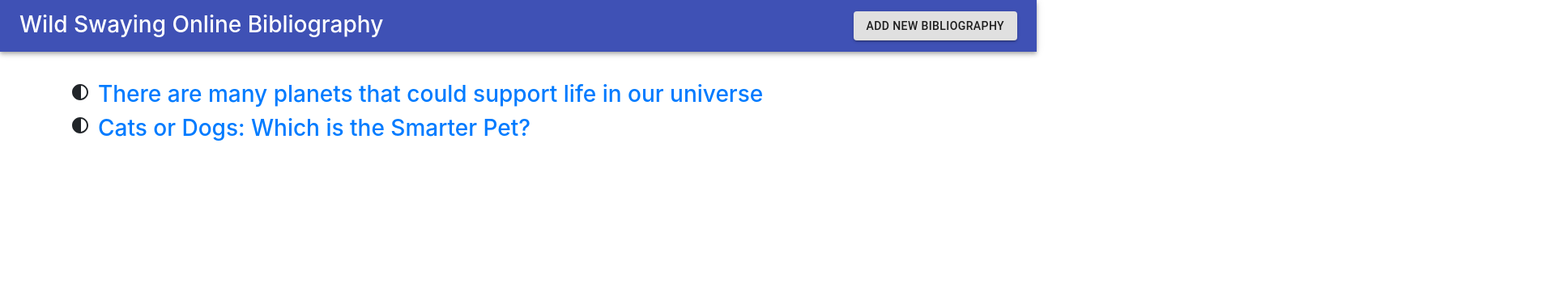
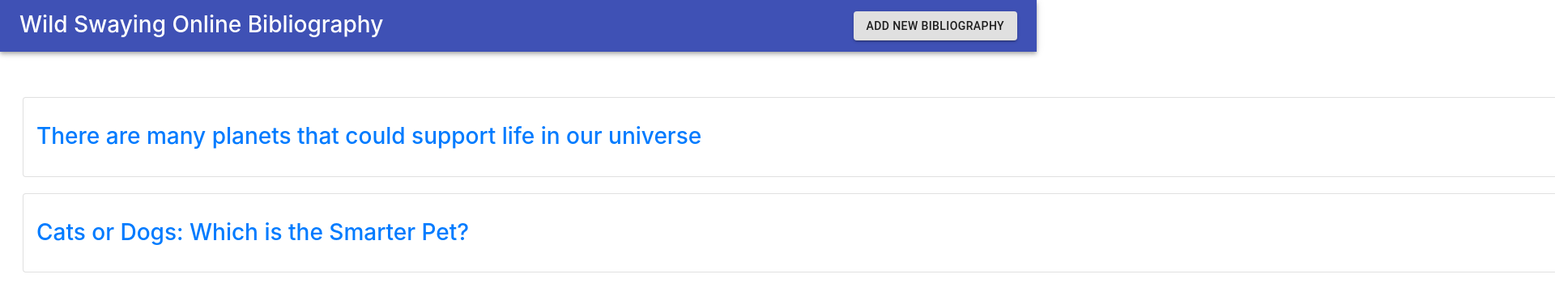
Before and after one commit to UWSocialComputing/Wild-Swaying-Goats-Project, a React (Create React App) app in the folder wild-swaying-goats-app/: page / in a window 1280 px wide. Shown: the top 376 px of the page at 81% size, 1920 px wide, since content can reach past the window. Built offline with nearby package versions, Linux system fonts and the light colour scheme.

Commit message:
landing page cards

```diff
--- a/wild-swaying-goats-app/src/LandingPage.js
+++ b/wild-swaying-goats-app/src/LandingPage.js
@@ -1,26 +1,24 @@
 import {Link} from 'react-router-dom';
-import ContrastIcon from '@mui/icons-material/Contrast';
-import Grid from "@mui/material/Grid";
+import { Box, Grid, Card, CardContent } from "@mui/material";
 
 export default function LandingPage(props) {
 
   let navLinks = props.store.discussions.map(function(i) {
     return(
-      <Grid item container direction="row">
-        <Grid item>
-          <ContrastIcon/>
-        </Grid>
-        <Grid item style={{ marginLeft: "10px" }}>
-          <h3>
-            <Link to={i.url}>{i.data.discussionTitle}</Link>
-          </h3>
-        </Grid>
-      </Grid>
+      <Box style={{ marginLeft: "100px" }} sx={{ width: 2075 }}>
+        <Card variant="outlined" style={{ marginTop: "20px" }}>
+          <CardContent style={{ marginTop: "15px" }}>
+            <h3>
+              <Link to={i.url}>{i.data.discussionTitle}</Link>
+            </h3>
+          </CardContent>
+        </Card>
+      </Box>
     );
   });
 
   return (
-    <Grid container style={{ marginLeft: "15px", marginTop: "100px" }} direction="column" columnSpacing={9}>
+    <Grid container style={{ marginTop: "100px" }} direction="column" columnSpacing={9}>
       {navLinks}
     </Grid >
   );
```
